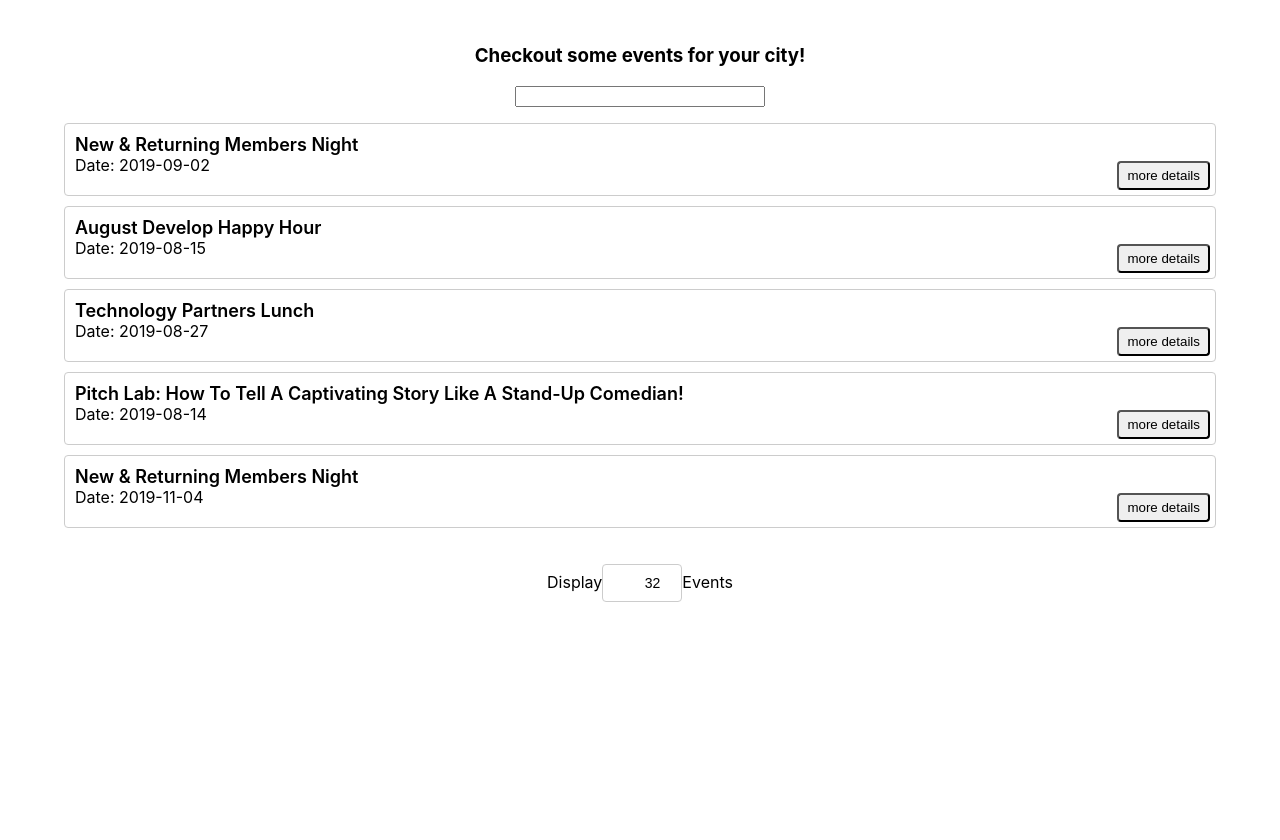
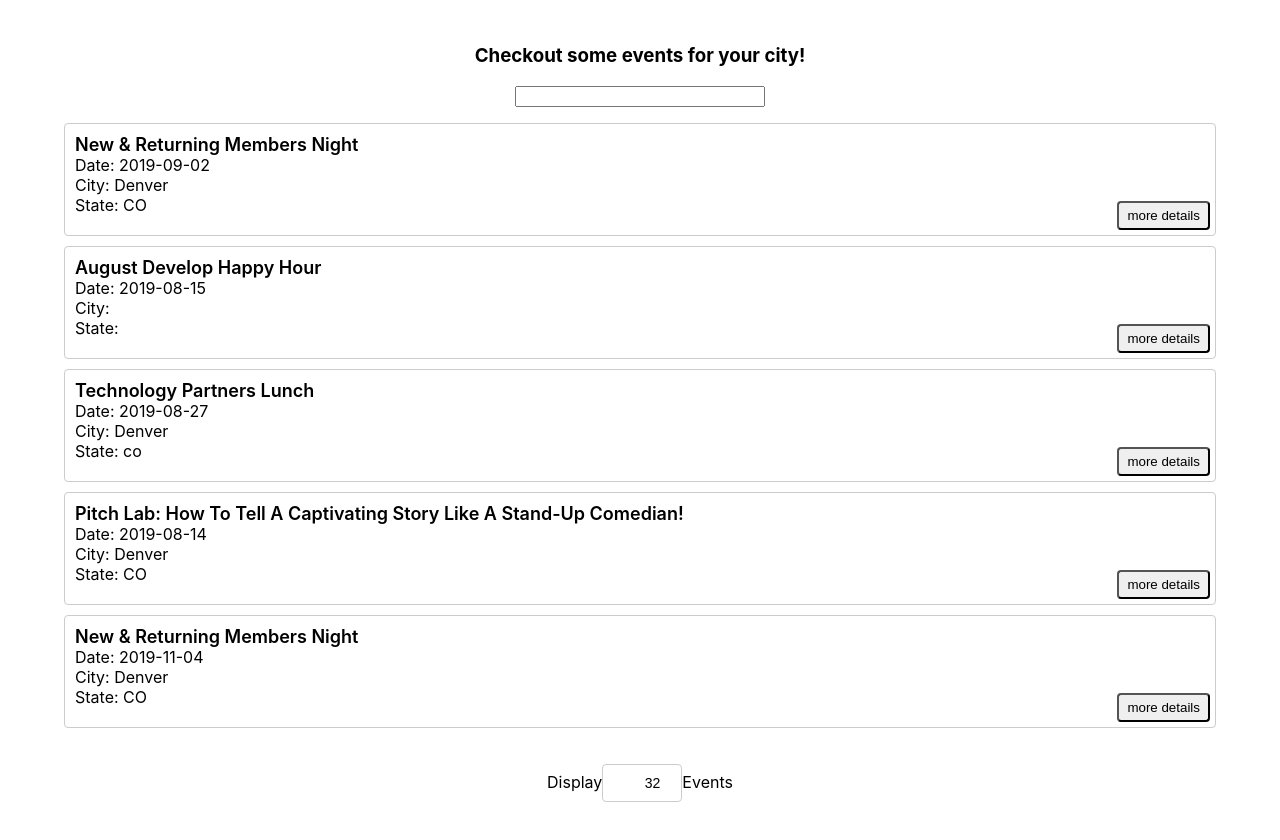
Before and after one commit to tdnicola/meetup, a React (Create React App) app: page / in a window 1280 px wide. Shown: the top 840 px of the page. Before the commit the page ends 800 px from the top, so only its background shows below. Built offline with nearby package versions, Linux system fonts and the light colour scheme.

Commit message:
fixed crashing of app by selected events not displaying city/address.

```diff
--- a/src/components/Event.js
+++ b/src/components/Event.js
@@ -14,40 +14,22 @@ class Event extends Component {
 
   render() {
     const { event } = this.props;
-
-    // function venueAddress(){
-    //   if (event.venue === undefined) {
-    //     return "You must be a member of this group to see address"}
-    //   else {
-    //     return event.venue.address_1}
-    // }
-
-    // function venueCity(){
-    //   if (event.venue === undefined) {
-    //     return "You must be a member of this group to see this"}
-    //   else {
-    //       return event.venue.city}
-    // }
-
-    // function venueState(){
-    //   if (event.venue === undefined) {
-    //     return "You must be a member of this group to see address"}
-    //   else {
-    //       return event.venue.state}
-    // }
+    if (!event) {
+      return <div>Loading....</div>
+    }
 
     return (
         <div className='event' >
             <div className='eventName'>{event.name}</div>
               <span className='eventDate'>Date: {event.local_date}</span>
-              {/* <div className='eventLocationCity'>City: {event.venue.city}</div>   */}
-              {/* <div className='eventLocationCity'>State: {event.venue.state}</div>   */}
+              <div className='eventLocationCity'>City: {event.venue && event.venue.city}</div>
+              <div className='eventLocationCity'>State: {event.venue && event.venue.state}</div>
 
               <button className='eventButton' onClick={this.handleChange}>more details</button>
 
               {this.state.showDetails && (
                 <div className='eventDetails'>
-                <div className='eventVenue'>Venue: {event.venue.address_1}</div>
+                <div className='eventVenue'>Venue: {event.venue && event.venue.address_1}</div>
                 <div className='eventStatus'>Status: {event.status}</div>
                 {/* <div className='peopleGoing'>{event.rsvp_limit} people going.</div>   */}
 
```
